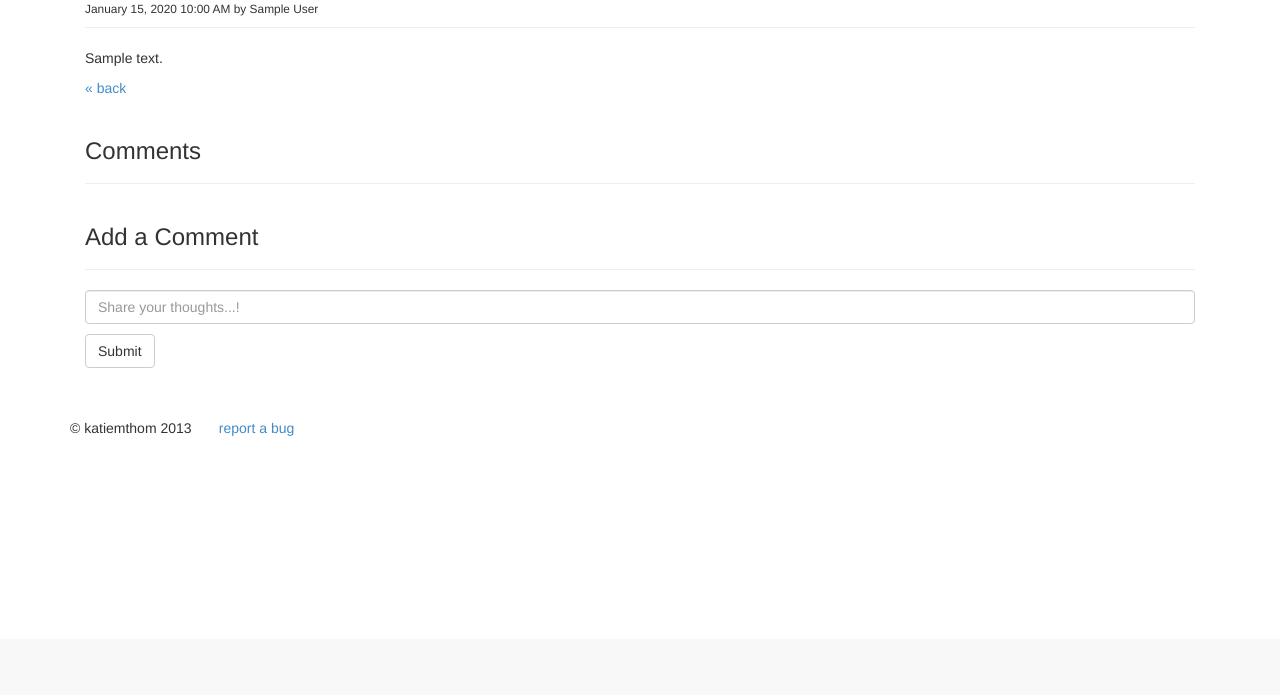
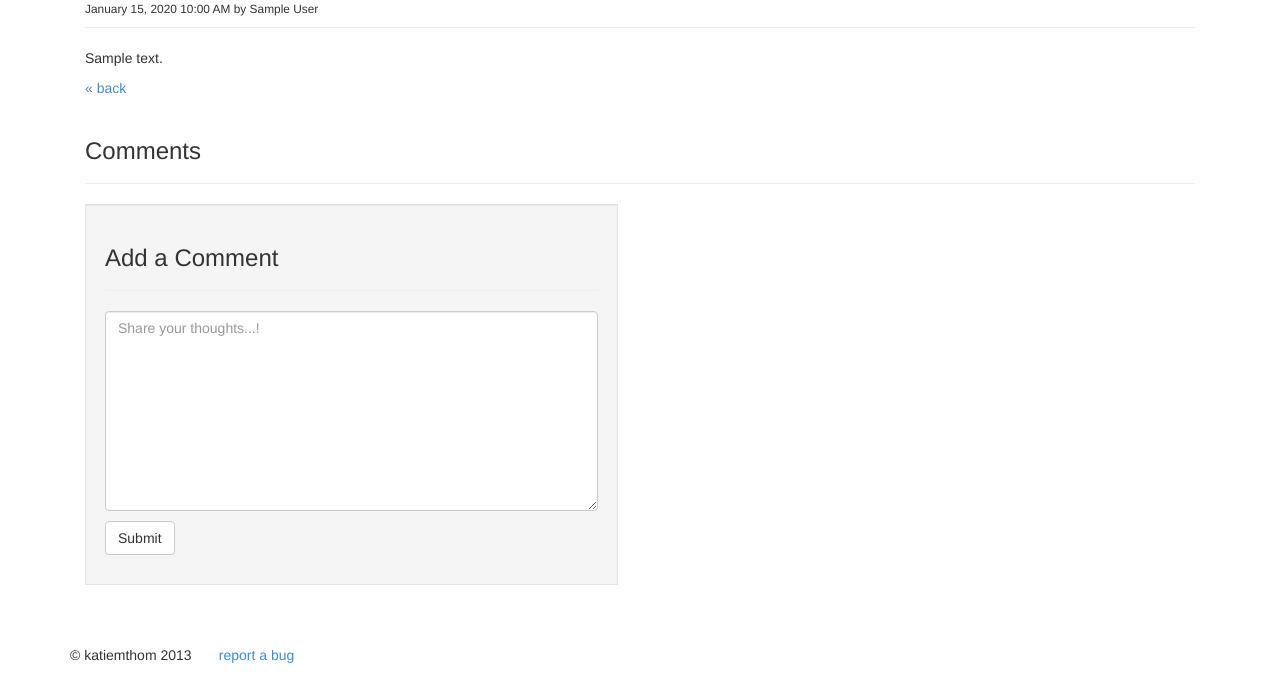
Before and after one commit to katiemthom/mrscutronadotcom, a Flask app: page /post/1 in a window 1280 px wide. Shown: the part 161-856 px from the top of the page. Before the commit the page ends 597 px from the top, so only its background shows below. Run offline with Flask 2, Linux system fonts and the light colour scheme; a user stored in the database is signed in; tables that the repository leaves empty hold one stand-in row (values such as "Sample post"); some libraries are stand-ins or nearby versions.

Commit message:
formatting adding a comment

```diff
--- a/static/css/main.css
+++ b/static/css/main.css
@@ -12,6 +12,17 @@
 	width: 48%;
 	float: left;
 	margin-right: 20px;
+}
+
+#add-comment-well {
+	width: 48%;
+	float: left;
+	margin-right: 20px;
+}
+
+#comment_input {
+	height: 200px;
+	width: 100%;
 }
 
 #search-well {
--- a/templates/post.html
+++ b/templates/post.html
@@ -59,12 +59,13 @@
 <!-- **************** END AJAX ADDED COMMENTS **************** -->
 
 <!-- **************** ADD COMMENTS **************** -->
+	<div class="well" id="add-comment-well">
 	<div class="page-header" id="add_comments">
 		<h3>Add a Comment</h3>
 	</div>
 	{% if user.is_active() %}
 		<p>
-			<input id='comment_input' type='text' class='form-control' name='comment_input' placeholder='Share your thoughts...!'></input>
+			<textarea id='comment_input' type='text' class='form-control' name='comment_input' placeholder='Share your thoughts...!'></textarea>
 		</p>
 		<p>
 			<a href="javascript:addComment({{user.user_id}},{{post.post_pk}},'#comment_input','#comments-div');" id="add-comment-button"><button id="comment_submit" class="btn btn-default">Submit</button></a>
@@ -73,6 +74,7 @@
 	{% if not user.is_active() %}
 		<div class="alert alert-warning">You must be logged in to comment.</div>
 	{% endif %}
+	</div>
 <!-- **************** END ADD COMMENTS **************** -->
 </div>
 {% endblock %}
```
